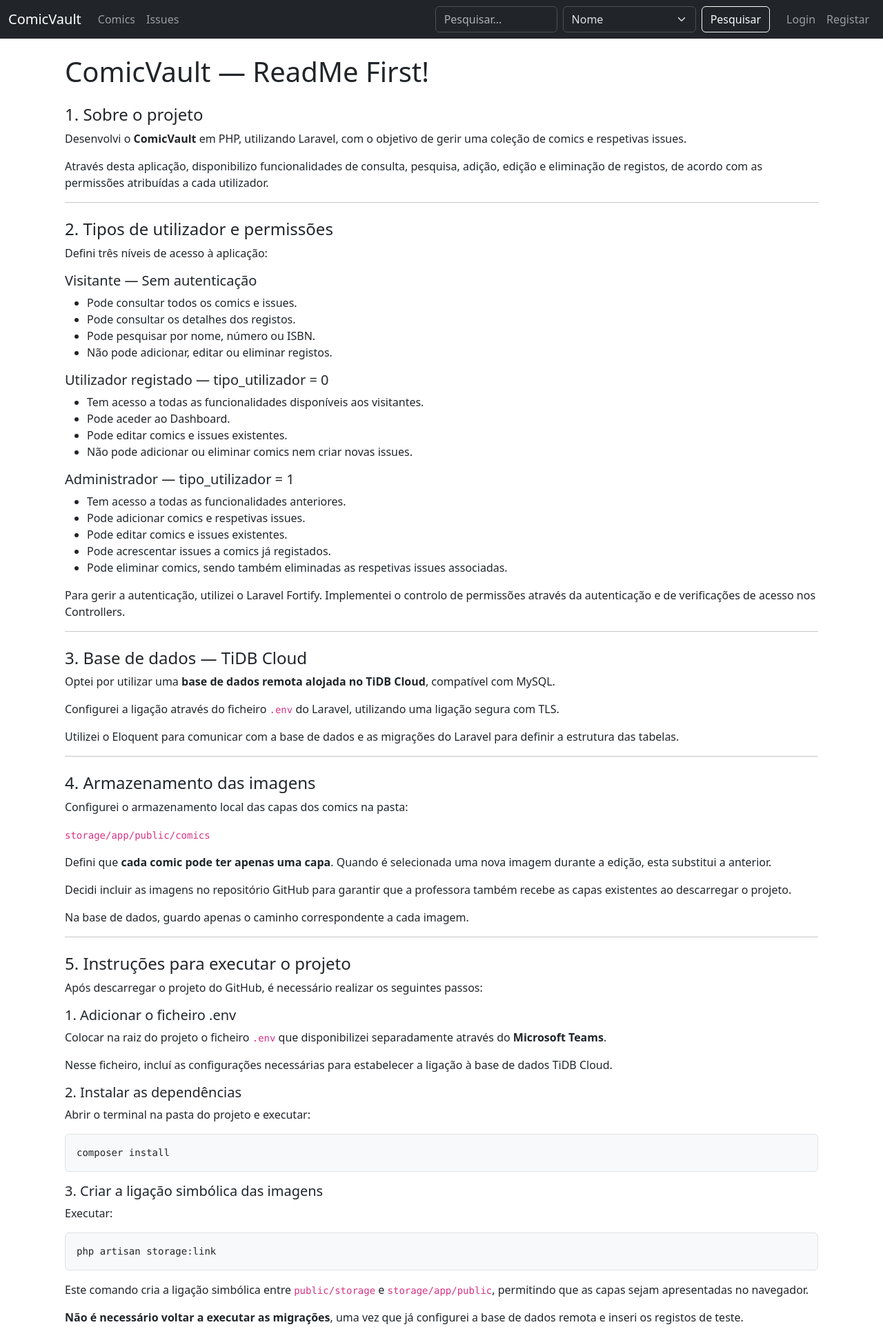
After one commit to Abarrosk/ComicVault, a Laravel app: page /readme-first in a window 1280 px wide. The commit adds this page. Shown: the top 1924 px of the page at 69% size. Run offline with Laravel 12, Linux system fonts and the light colour scheme; parts of the project's set-up code (start-up, migrations or seed data) failed here and were passed over.

Commit message:
Atualizar homepage, ReadMe First e favicon Batman

```diff
--- a/resources/views/layouts/frontOffice.blade.php
+++ b/resources/views/layouts/frontOffice.blade.php
@@ -4,6 +4,8 @@
 <head>
     <meta charset="UTF-8">
     <meta name="viewport" content="width=device-width, initial-scale=1.0">
+    <!-- Favicon -->
+    <link rel="icon" type="image/png" href="{{ asset('batman.png') }}">
 
     <title>@yield('title', 'ComicVault')</title>
 
--- /dev/null
+++ b/resources/views/utils/readmeFirst.blade.php
@@ -0,0 +1,227 @@
+@extends('layouts.frontOffice')
+
+@section('title', 'ReadMe First!')
+
+@section('content')
+
+    <div class="container">
+
+        <h1 class="mb-4">ComicVault — ReadMe First!</h1>
+
+        <!-- 1. Sobre o projeto -->
+        <h2 class="h4 mt-4">1. Sobre o projeto</h2>
+
+        <p>
+            Desenvolvi o <strong>ComicVault</strong> em PHP,
+            utilizando Laravel, com o objetivo de gerir uma
+            coleção de comics e respetivas issues.
+        </p>
+
+        <p>
+            Através desta aplicação, disponibilizo funcionalidades
+            de consulta, pesquisa, adição, edição e eliminação de
+            registos, de acordo com as permissões atribuídas
+            a cada utilizador.
+        </p>
+
+        <hr>
+
+        <!-- 2. Tipos de utilizador -->
+        <h2 class="h4 mt-4">2. Tipos de utilizador e permissões</h2>
+
+        <p>Defini três níveis de acesso à aplicação:</p>
+
+        <h3 class="h5">Visitante — Sem autenticação</h3>
+        <ul>
+            <li>Pode consultar todos os comics e issues.</li>
+            <li>Pode consultar os detalhes dos registos.</li>
+            <li>Pode pesquisar por nome, número ou ISBN.</li>
+            <li>Não pode adicionar, editar ou eliminar registos.</li>
+        </ul>
+
+        <h3 class="h5">Utilizador registado — tipo_utilizador = 0</h3>
+        <ul>
+            <li>Tem acesso a todas as funcionalidades disponíveis aos visitantes.</li>
+            <li>Pode aceder ao Dashboard.</li>
+            <li>Pode editar comics e issues existentes.</li>
+            <li>Não pode adicionar ou eliminar comics nem criar novas issues.</li>
+        </ul>
+
+        <h3 class="h5">Administrador — tipo_utilizador = 1</h3>
+        <ul>
+            <li>Tem acesso a todas as funcionalidades anteriores.</li>
+            <li>Pode adicionar comics e respetivas issues.</li>
+            <li>Pode editar comics e issues existentes.</li>
+            <li>Pode acrescentar issues a comics já registados.</li>
+            <li>
+                Pode eliminar comics, sendo também eliminadas
+                as respetivas issues associadas.
+            </li>
+        </ul>
+
+        <p>
+            Para gerir a autenticação, utilizei o Laravel Fortify.
+            Implementei o controlo de permissões através da autenticação
+            e de verificações de acesso nos Controllers.
+        </p>
+
+        <hr>
+
+        <!-- 3. Base de dados -->
+        <h2 class="h4 mt-4">3. Base de dados — TiDB Cloud</h2>
+
+        <p>
+            Optei por utilizar uma
+            <strong>base de dados remota alojada no TiDB Cloud</strong>,
+            compatível com MySQL.
+        </p>
+
+        <p>
+            Configurei a ligação através do ficheiro
+            <code>.env</code> do Laravel, utilizando uma ligação
+            segura com TLS.
+        </p>
+
+        <p>
+            Utilizei o Eloquent para comunicar com a base de dados
+            e as migrações do Laravel para definir a estrutura das tabelas.
+        </p>
+
+        <hr>
+
+        <!-- 4. Imagens -->
+        <h2 class="h4 mt-4">4. Armazenamento das imagens</h2>
+
+        <p>
+            Configurei o armazenamento local das capas dos comics
+            na pasta:
+        </p>
+
+        <p><code>storage/app/public/comics</code></p>
+
+        <p>
+            Defini que <strong>cada comic pode ter apenas uma capa</strong>.
+            Quando é selecionada uma nova imagem durante a edição,
+            esta substitui a anterior.
+        </p>
+
+        <p>
+            Decidi incluir as imagens no repositório GitHub para garantir
+            que a professora também recebe as capas existentes ao
+            descarregar o projeto.
+        </p>
+
+        <p>
+            Na base de dados, guardo apenas o caminho correspondente
+            a cada imagem.
+        </p>
+
+        <hr>
+
+        <!-- 5. Instruções -->
+        <h2 class="h4 mt-4">5. Instruções para executar o projeto</h2>
+
+        <p>
+            Após descarregar o projeto do GitHub, é necessário realizar
+            os seguintes passos:
+        </p>
+
+        <h3 class="h5">1. Adicionar o ficheiro .env</h3>
+
+        <p>
+            Colocar na raiz do projeto o ficheiro
+            <code>.env</code> que disponibilizei separadamente
+            através do <strong>Microsoft Teams</strong>.
+        </p>
+
+        <p>
+            Nesse ficheiro, incluí as configurações necessárias para
+            estabelecer a ligação à base de dados TiDB Cloud.
+        </p>
+
+        <h3 class="h5">2. Instalar as dependências</h3>
+
+        <p>Abrir o terminal na pasta do projeto e executar:</p>
+
+        <pre class="bg-light border rounded p-3"><code>composer install</code></pre>
+
+        <h3 class="h5">3. Criar a ligação simbólica das imagens</h3>
+
+        <p>Executar:</p>
+
+        <pre class="bg-light border rounded p-3"><code>php artisan storage:link</code></pre>
+
+        <p>
+            Este comando cria a ligação simbólica entre
+            <code>public/storage</code> e
+            <code>storage/app/public</code>,
+            permitindo que as capas sejam apresentadas no navegador.
+        </p>
+
+        <p>
+            <strong>Não é necessário voltar a executar as migrações</strong>,
+            uma vez que já configurei a base de dados remota e inseri
+            os registos de teste.
+        </p>
+
+        <hr>
+
+        <!-- 6. Conta de teste -->
+        <h2 class="h4 mt-4">6. Conta de administrador para testes</h2>
+
+        <p>
+            Criei uma conta de administrador para permitir testar
+            as funcionalidades reservadas a este nível de acesso.
+        </p>
+
+        <ul>
+            <li><strong>Email:</strong> admin@mail.com</li>
+            <li><strong>Palavra-passe:</strong> disponibilizada separadamente através do Teams.</li>
+            <li><strong>Tipo de utilizador:</strong> Administrador (1)</li>
+        </ul>
+
+        <p>
+            Destinei esta conta exclusivamente à avaliação do projeto.
+        </p>
+
+        <hr>
+
+        <!-- 7. Segurança -->
+        <h2 class="h4 mt-4">7. Considerações sobre segurança</h2>
+
+        <p>
+            Tenho consciência de que o ficheiro <code>.env</code>
+            contém credenciais e informações sensíveis que não devem
+            ser publicadas num repositório público.
+        </p>
+
+        <p>
+            Por esse motivo, decidi manter o <code>.env</code>
+            excluído do GitHub e disponibilizá-lo à professora
+            separadamente, através do Microsoft Teams.
+        </p>
+
+        <p>
+            Em contrapartida, optei por incluir as imagens dos comics
+            no repositório GitHub, de forma a facilitar a instalação
+            e a avaliação do projeto.
+        </p>
+
+        <p>
+            Tenho também consciência de que a conta de administrador
+            e a respetiva palavra-passe se destinam exclusivamente
+            a testes e não devem ser utilizadas num ambiente de produção.
+        </p>
+
+        <hr>
+        <p class="fs-4">
+            Este texto foi gerado por IA após ser explicado como o projeto foi feito e configurado.
+        </p>
+        <hr>
+        <a href="{{ route('home') }}" class="btn btn-secondary mt-3">
+            Voltar à Página Inicial
+        </a>
+
+    </div>
+
+@endsection
--- a/routes/web.php
+++ b/routes/web.php
@@ -62,6 +62,11 @@ Route::delete('/comics/{id}', [ComicController::class, 'deleteComic'])
     ->middleware('auth')
     ->name('comics.destroy');
 
+    // Página ReadMe First!
+Route::get('/readme-first', function () {
+    return view('utils.readmeFirst');
+})->name('readme.first');
+
     // Rota fallback - Página não encontrada
 Route::fallback(function () {
     return response()->view('utils.fallback', [], 404);
```
Also changed, not shown: resources/views/home.blade.php (+67 -2 lines), public/batman.png (added).
